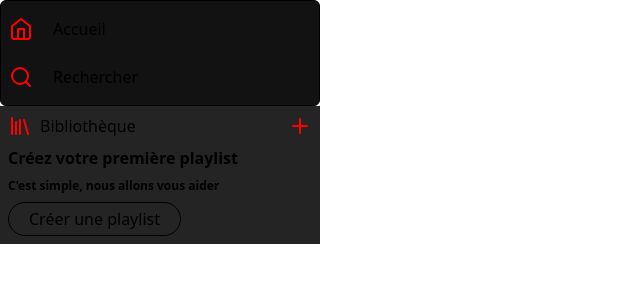
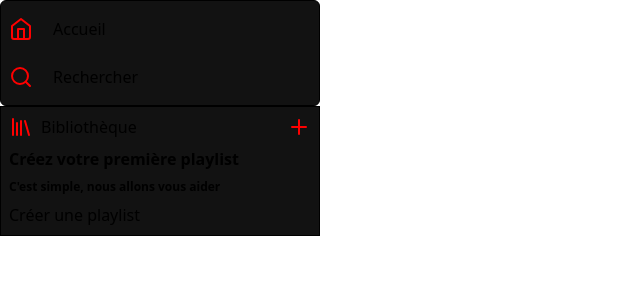
Before and after one commit to GalsenBoy/clone-spotify, a React (Vite) app: page /aside in a window 1280 px wide. Shown: the top 300 px of the page, without its empty margins (0-640 px from the left). Built offline with nearby package versions, Linux system fonts and the light colour scheme.

Commit message:
Correctif composable button

```diff
--- a/src/components/Library.tsx
+++ b/src/components/Library.tsx
@@ -3,8 +3,8 @@ import Icon from "../composable/Icon";
 
 export default function Library() {
   return (
-    <div className="max-w-xs p-2 bg-gray">
-      <div className="flex justify-between">
+    <div className="max-w-xs p-2 bg-black border">
+      <div className="flex justify-between ">
         <div className="flex gap-2">
           <Icon name="Library" color="red" size={24} />
           <span>Bibliothèque</span>
@@ -18,7 +18,13 @@ export default function Library() {
         <p className="text-xs font-bold pt-2 pb-2 ">
           C'est simple, nous allons vous aider
         </p>
-        <Button color="red" bgColor="red" content="Créer une playlist" />
+        <Button
+          color="black"
+          back="white"
+          px={4}
+          py={1}
+          content="Créer une playlist"
+        />
       </div>
       <div></div>
     </div>
--- a/src/composable/Button.tsx
+++ b/src/composable/Button.tsx
@@ -1,13 +1,15 @@
 type ButtonProps = {
   content: string;
-  color: string;
-  bgColor: string;
+  color?: string;
+  back?: string;
+  px: number;
+  py: number;
 };
 
-export default function Button({ content, color, bgColor }: ButtonProps) {
+export default function Button({ content, color, back, px, py }: ButtonProps) {
   return (
     <button
-      className={`border rounded-full py-1 px-5 text-${color} bg-${bgColor}-500`}
+      className={`rounded-full text-${color} bg-${back} px-${px} py-${py} `}
     >
       {content}
     </button>
```
